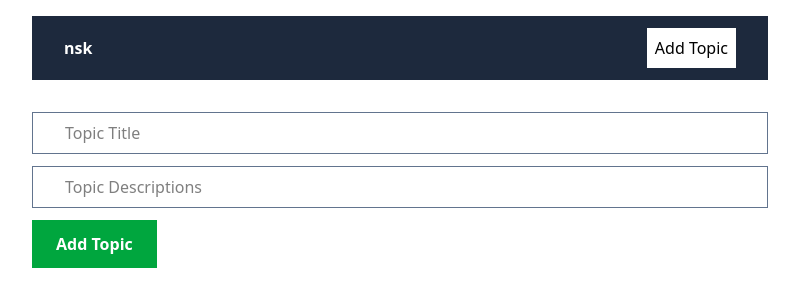
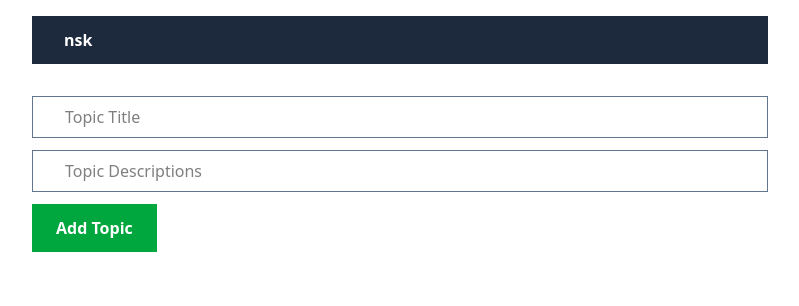
Before and after one commit to eduardonsk/next-mongo-crud, a Next.js app: page /addTopic in a window 1280 px wide. Shown: the top 306 px of the page, without its empty margins (240-1039 px from the left). Built offline with nearby package versions, Linux system fonts and the light colour scheme.

Commit message:
feat: Dynamic navbar based on current page

```diff
--- a/app/layout.js
+++ b/app/layout.js
@@ -12,19 +12,16 @@
   subsets: ["latin"],
 });
 
-export const metadata = {
-  title: "Create Next App",
-  description: "Generated by create next app",
-};
+export default function RootLayout({ children }) {
 
-export default function RootLayout({ children }) {
   return (
     <html lang="en">
       <body
         className={`${geistSans.variable} ${geistMono.variable} antialiased`}
       >
         <div className="max-w-3xl mx-auto p-4">
-          <Navbar />
+
+            <Navbar />
           <div className="mt-8">
             {children}
           </div>
--- a/components/Navbar.jsx
+++ b/components/Navbar.jsx
@@ -1,10 +1,20 @@
+'use client';
+
 import Link from "next/link";
+import { usePathname } from "next/navigation";
 
 export default function Navbar() {
+    const pathname = usePathname();
+
     return (
-        <nav className="flex justify-between items-center bg-slate-800 px-8 py-3">
-            <Link className="text-white font-bold" href={"./"}>nsk</Link>
-            <Link className="bg-white p-2" href={"/addTopic"}>Add Topic</Link>
-        </nav>
+        <>
+            <nav className="flex justify-between items-center bg-slate-800 px-8 py-3">
+                <Link className="text-white font-bold" href={"./"}>nsk</Link>
+
+                {pathname === '/' && (
+                    <Link className="bg-white p-2" href={"/addTopic"}>Add Topic</Link>
+                )}
+            </nav>
+        </>
     )
 }
```
